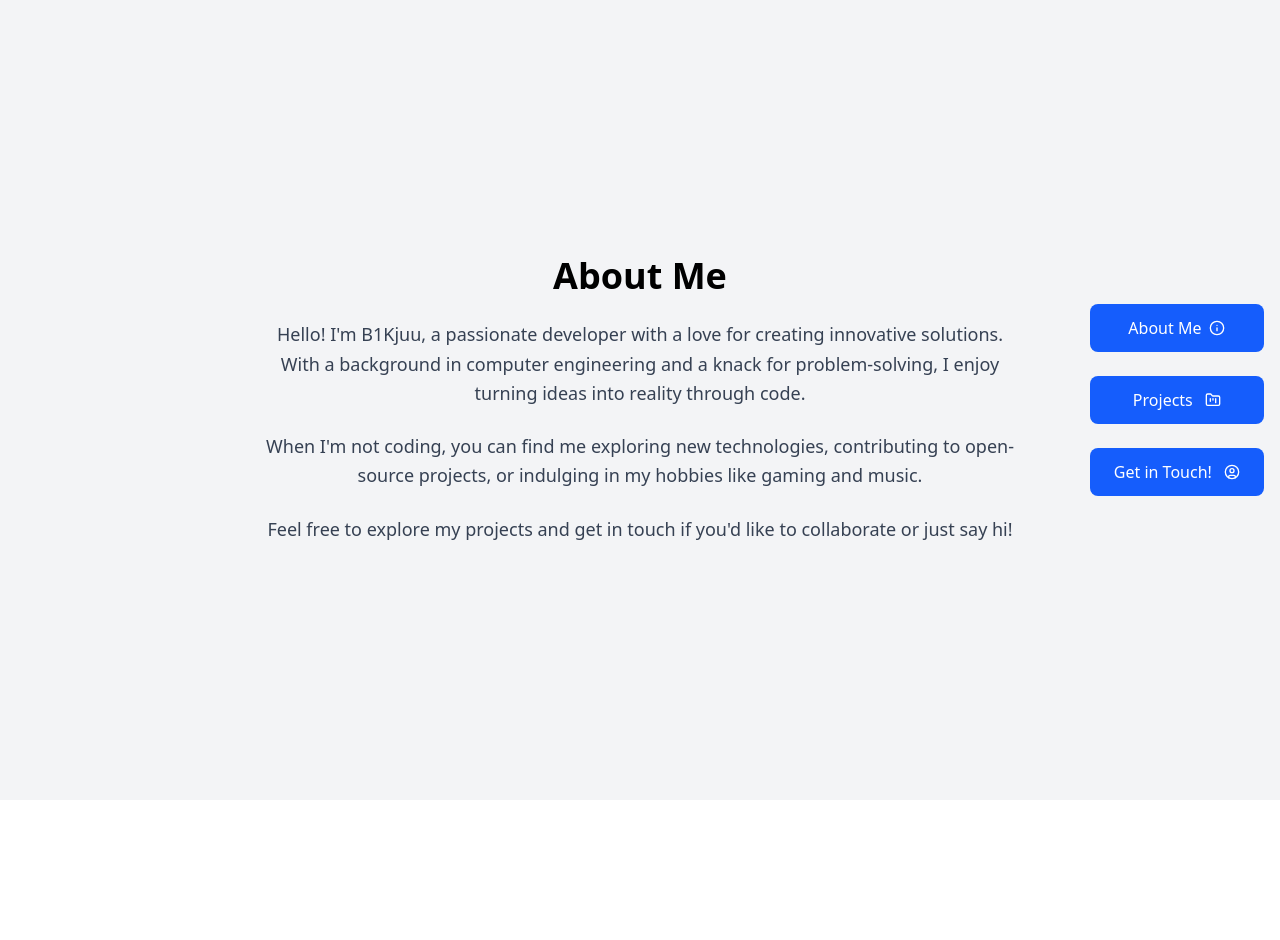
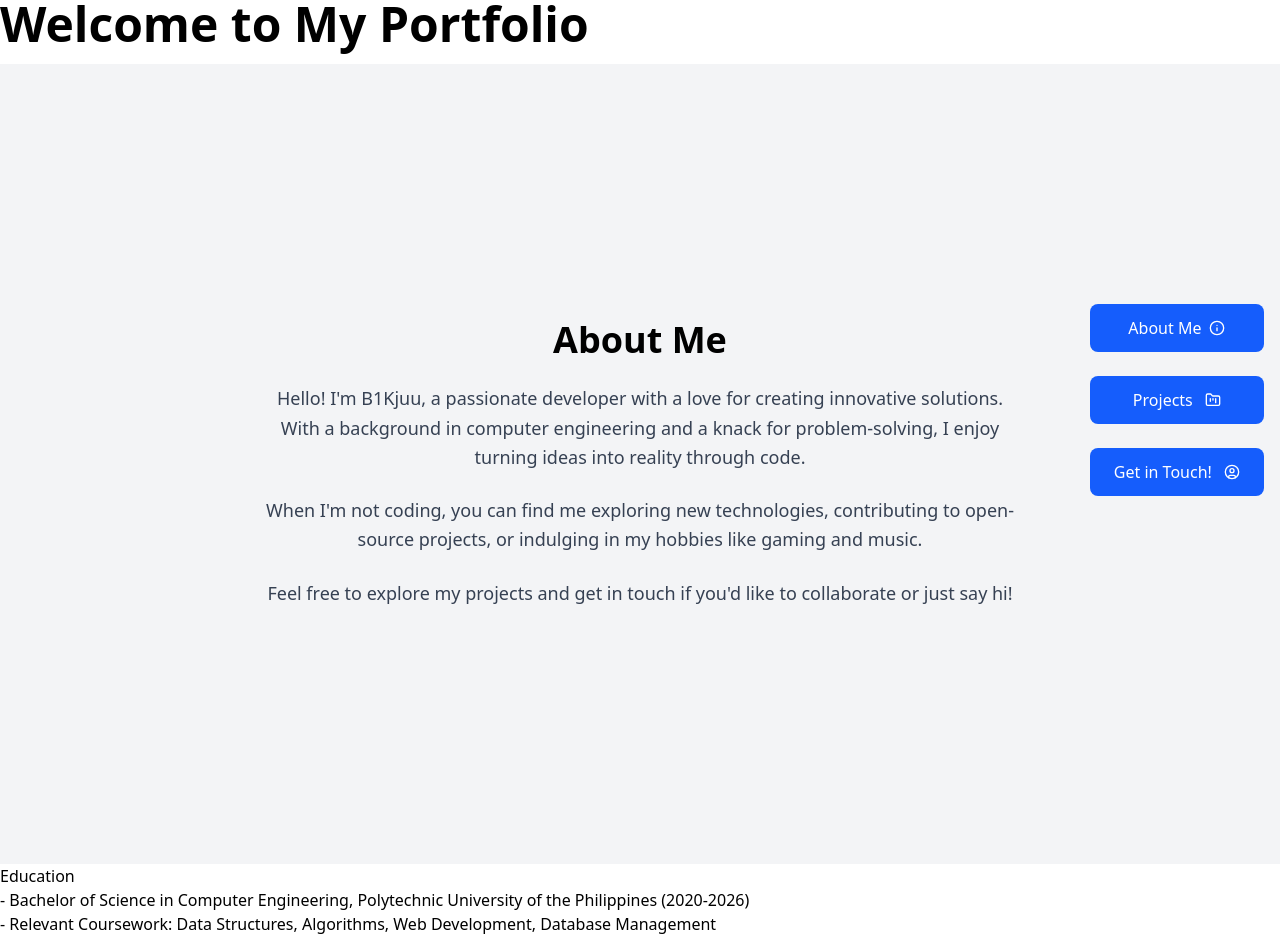
Before and after one commit to Jubikk/B1Kjuu_Portfolio, a React (Vite) app in the folder bikjuu-portfolio/: page / in a window 1280 px wide. Shown: the top 940 px of the page. Before the commit the page ends 800 px from the top, so only its background shows below. Built offline with nearby package versions, Linux system fonts and the light colour scheme.

Commit message:
added other pages

```diff
--- a/bikjuu-portfolio/src/App.jsx
+++ b/bikjuu-portfolio/src/App.jsx
@@ -1,14 +1,18 @@
-import { useState } from 'react'
 import Navigation from './components/Navigation'
 import AboutMe from './components/pages/AboutMe'
+import LandingPage from './components/pages/LandingPage'
+import Background
 
+from './components/pages/Background'
 function App() {
 
   return (
     <>
     <div>
       <Navigation/>
+      <LandingPage/>
       <AboutMe/>
+      <Background/>
     </div>
     </>
   )
--- a/bikjuu-portfolio/src/components/Navigation.jsx
+++ b/bikjuu-portfolio/src/components/Navigation.jsx
@@ -17,7 +17,7 @@ const Navigation = () => {
   useEffect(() => {
     const timeout = setTimeout(() => {
       setIsScrolling(false);
-    }, 1500);
+    }, 1000);
     setScrollTimeout(timeout);
 
     return () => clearTimeout(timeout);
--- /dev/null
+++ b/bikjuu-portfolio/src/components/pages/Background.jsx
@@ -0,0 +1,27 @@
+
+
+const Background = () => {
+
+  return (
+    <div>
+      <h1 className="">
+        Education
+        </h1>
+        <p className="">
+        - Bachelor of Science in Computer Engineering, Polytechnic University of the Philippines (2020-2026)
+        </p>
+        <p className="">
+        - Relevant Coursework: Data Structures, Algorithms, Web Development, Database Management
+        </p>
+        <p className="">
+        - Certifications: Certified JavaScript Developer, AWS Certified Solutions Architect
+        </p>
+
+    </div>
+
+  );
+
+}
+
+
+export default Background;
--- /dev/null
+++ b/bikjuu-portfolio/src/components/pages/LandingPage.jsx
@@ -0,0 +1,10 @@
+
+
+const LandingPage = () => {
+  return (
+    <div className="landing-page">
+      <h1 className="text-5xl font-bold mb-4">Welcome to My Portfolio</h1>
+    </div>
+  );
+}
+export default LandingPage;
```
